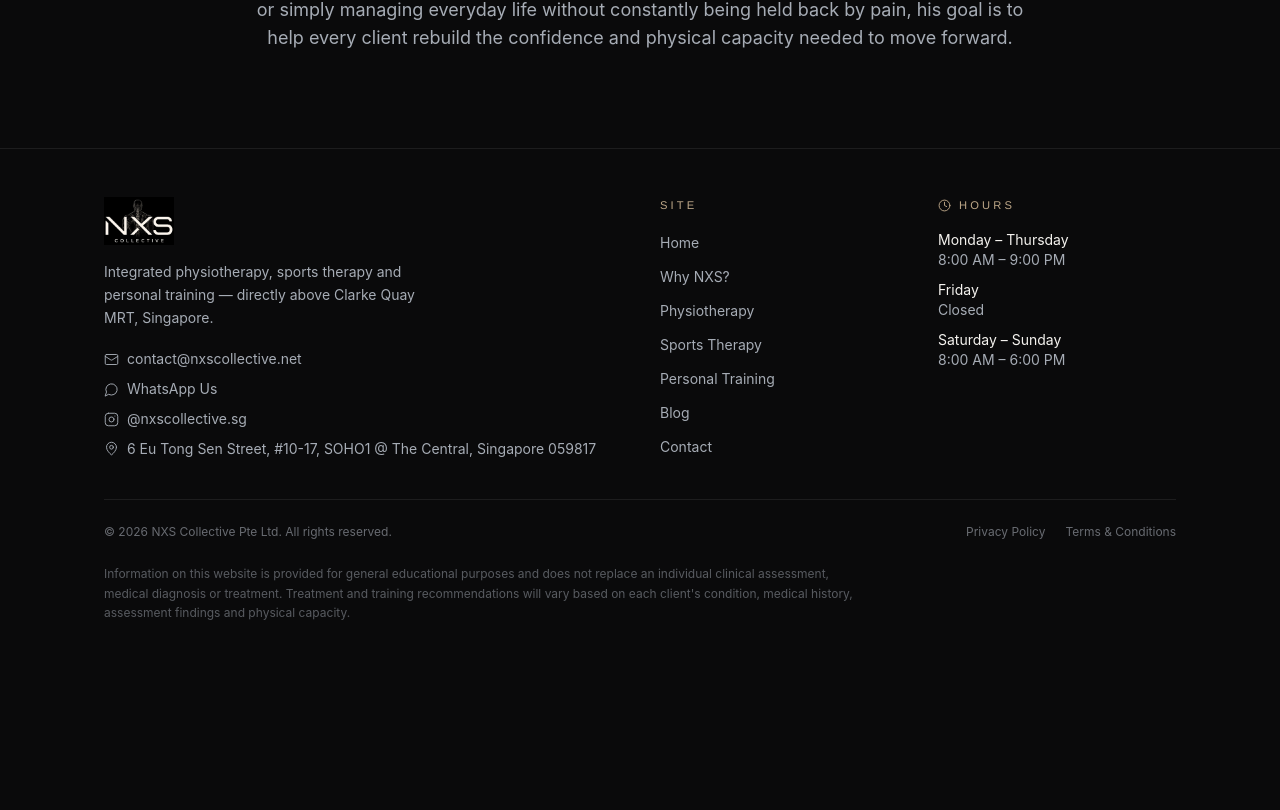
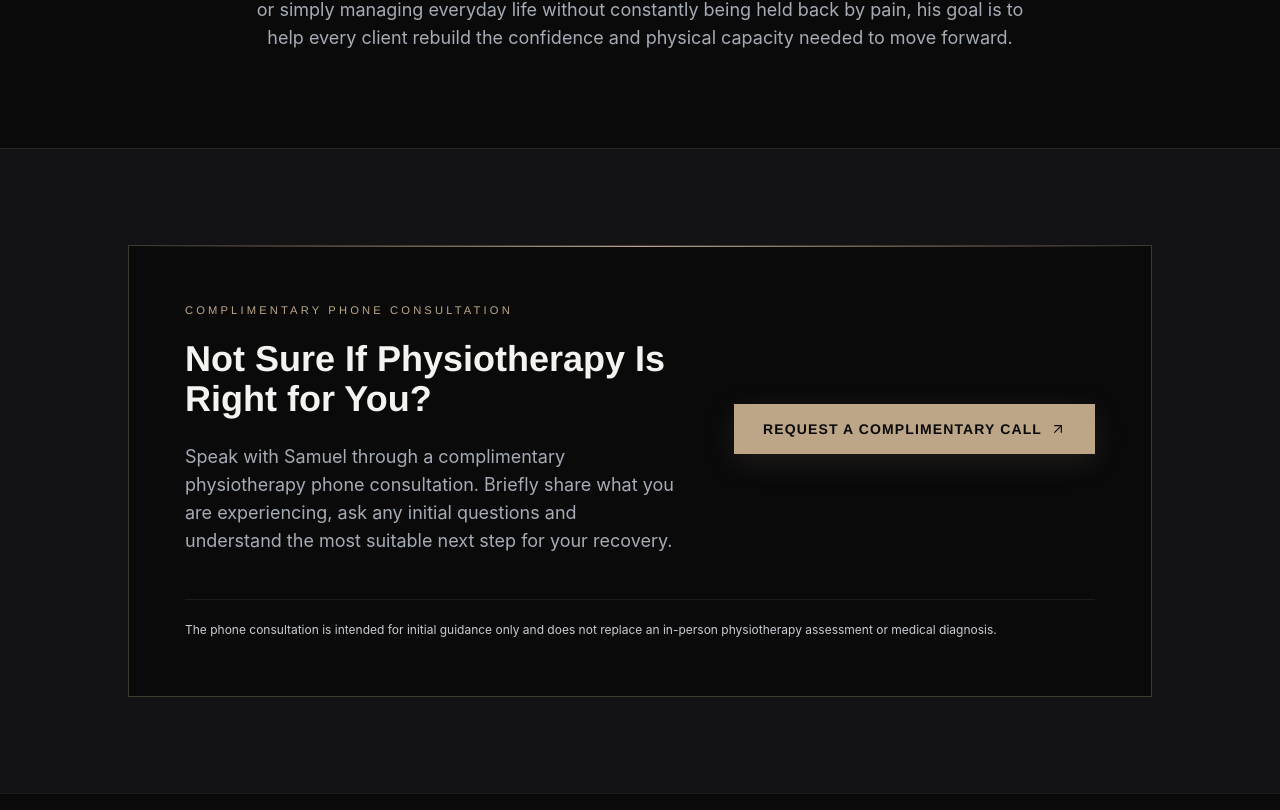
Before and after one commit to nxscollective/nxs-collective-website, a Next.js app in the folder nxs-collective/: page /physiotherapy/samuel-mak in a window 1280 px wide. Shown: the part 2690-3500 px from the top of the page. Before the commit the page ends 3361 px from the top, so only its background shows below. Built offline with nearby package versions, Linux system fonts and the light colour scheme.

Commit message:
Add complimentary consultation CTA to Samuel profile

```diff
--- a/nxs-collective/src/app/physiotherapy/samuel-mak/page.tsx
+++ b/nxs-collective/src/app/physiotherapy/samuel-mak/page.tsx
@@ -2,6 +2,8 @@ import type { Metadata } from "next";
 import Image from "next/image";
 import { Check } from "lucide-react";
 import { Container, SectionHeading } from "@/components/ui/Container";
+import Button from "@/components/ui/Button";
+import { getWhatsappUrl } from "@/config/site";
 import JsonLd from "@/components/seo/JsonLd";
 import { samuelPersonJsonLd } from "@/lib/seo";
 
@@ -47,6 +49,9 @@ const approach = [
     description: "Prepare you for everyday activity, exercise or sport.",
   },
 ];
+
+const complimentaryCallMessage =
+  "Hi NXS Collective, I would like to request a complimentary phone consultation with Samuel regarding my condition.";
 
 export default function SamuelMakPage() {
   return (
@@ -149,6 +154,39 @@ export default function SamuelMakPage() {
           </div>
         </Container>
       </section>
+
+      <section className="border-t border-hairline bg-graphite py-16 md:py-24">
+        <Container>
+          <div className="relative mx-auto max-w-5xl overflow-hidden border border-sand/30 bg-ink px-7 py-10 sm:px-10 md:px-14 md:py-14">
+            <div className="absolute inset-x-0 top-0 h-px bg-gradient-to-r from-transparent via-sand to-transparent" />
+            <div className="grid items-center gap-10 md:grid-cols-[1fr_auto] md:gap-14">
+              <div className="max-w-2xl">
+                <p className="eyebrow mb-5">Complimentary Phone Consultation</p>
+                <h2 className="font-display text-3xl font-semibold leading-tight text-bone md:text-4xl">
+                  Not Sure If Physiotherapy Is Right for You?
+                </h2>
+                <p className="mt-6 text-base leading-relaxed text-mist md:text-lg">
+                  Speak with Samuel through a complimentary physiotherapy phone consultation. Briefly share what you are experiencing, ask any initial questions and understand the most suitable next step for your recovery.
+                </p>
+              </div>
+
+              <div className="md:text-right">
+                <Button
+                  href={getWhatsappUrl(complimentaryCallMessage)}
+                  external
+                  className="w-full sm:w-auto"
+                >
+                  Request a Complimentary Call
+                </Button>
+              </div>
+            </div>
+
+            <p className="mt-9 border-t border-hairline pt-5 text-xs leading-relaxed text-silver md:mt-11">
+              The phone consultation is intended for initial guidance only and does not replace an in-person physiotherapy assessment or medical diagnosis.
+            </p>
+          </div>
+        </Container>
+      </section>
     </>
   );
 }
```
